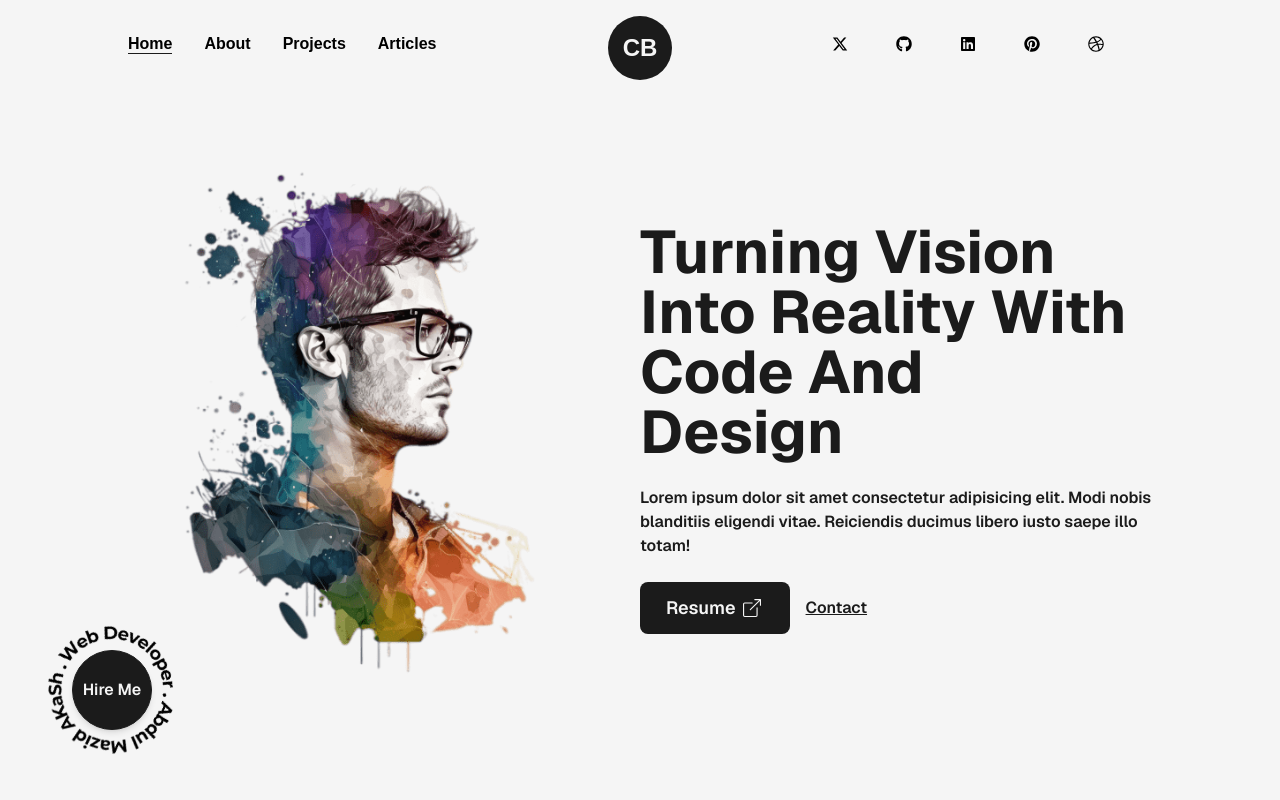
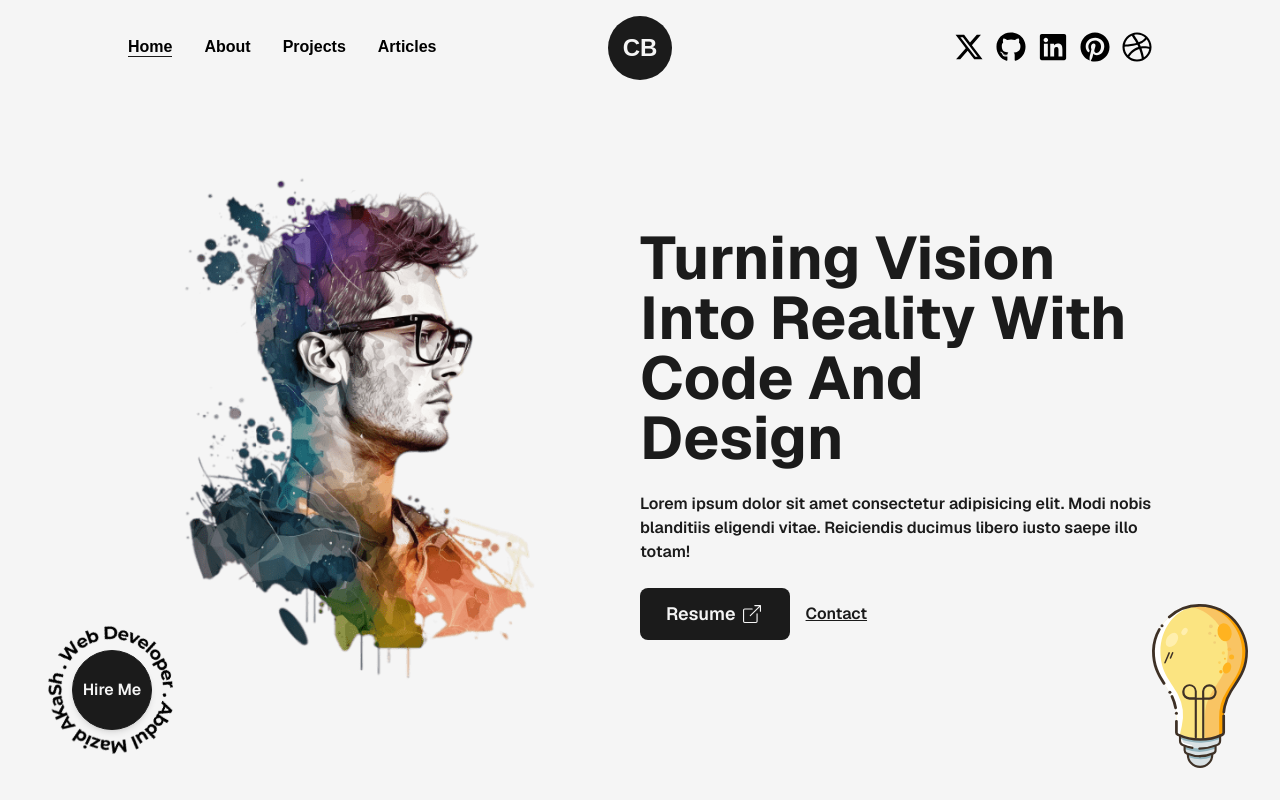
Before and after one commit to abdulmazidakash/f-next-js-portfolio-2025, a Next.js app: page / in a window 1280 px wide. Shown: the top 800 px of the page. Built offline with nearby package versions, Linux system fonts and the light colour scheme.

Commit message:
light and home page almost done

```diff
--- a/src/app/globals.css
+++ b/src/app/globals.css
@@ -20,11 +20,10 @@
 
     --animate-wiggle: wiggle 4s ease-in-out infinite;
   @keyframes wiggle {
-    0,
-    0% {
+    from {
       transform: rotate(0deg);
     }
-    100% {
+    to {
       transform: rotate(360deg);
     }
   }
--- a/src/components/Hero.jsx
+++ b/src/components/Hero.jsx
@@ -5,6 +5,7 @@ import AnimatedText from './AnimatedText'
 import Link from 'next/link'
 import { BsBoxArrowUpRight } from "react-icons/bs";
 import HireMe from './HireMe'
+import lightBulb from '../../public/images/svgs/miscellaneous_icons_1.svg'
 
 export default function Hero() {
   return (
@@ -28,8 +29,15 @@ export default function Hero() {
 				className='flex items-center bg-dark text-light p-2.5 px-6 rounded-lg text-lg font-semibold hover:bg-light hover:text-dark border-2 border-solid border-transparent hover:border-dark'
 				>Resume <BsBoxArrowUpRight className='w-6 ml-1' /></Link>
 				<Link href={'mailto:abcd@gmail.com'} target='_blank' className='ml-4 font-semibold capitalize underline'>Contact</Link>
+			{/* hire me component  */}
 			</div>
 				<HireMe/>
+			</div>
+
+			{/* lightBulb image  */}
+
+			<div className='absolute right-8 bottom-8 inline-block w-24'>
+				<Image src={lightBulb} alt='bulb' className='w-full h-auto'/>
 			</div>
 
 		</div>
--- a/src/components/navbar/Navbar.jsx
+++ b/src/components/navbar/Navbar.jsx
@@ -31,11 +31,11 @@ export default function Navbar() {
 		</nav>
 
 		<nav className='flex items-center justify-center flex-wrap'>
-			<motion.a href={'https://x.com'} target={'_blank'} whileHover={{y:-2}} whileTap={{scale: 0.9}} className='w-16'><FaXTwitter /></motion.a>
-			<motion.a href={'https://x.com'} target={'_blank'} whileHover={{y:-2}} whileTap={{scale: 0.9}} className='w-16'> <FaGithub /></motion.a>
-			<motion.a href={'https://x.com'} target={'_blank'} whileHover={{y:-2}} whileTap={{scale: 0.9}} className='w-16'><FaLinkedin /></motion.a>
-			<motion.a href={'https://x.com'} target={'_blank'} whileHover={{y:-2}} whileTap={{scale: 0.9}} className='w-16'><FaPinterest /></motion.a>
-			<motion.a href={'https://x.com'} target={'_blank'} whileHover={{y:-2}} whileTap={{scale: 0.9}} className='w-16'><FaDribbble /></motion.a>
+			<motion.a href={'https://x.com'} target={'_blank'} whileHover={{y:-2}} whileTap={{scale: 0.9}} className='text-3xl mr-3'><FaXTwitter /></motion.a>
+			<motion.a href={'https://x.com'} target={'_blank'} whileHover={{y:-2}} whileTap={{scale: 0.9}} className='text-3xl mr-3'> <FaGithub /></motion.a>
+			<motion.a href={'https://x.com'} target={'_blank'} whileHover={{y:-2}} whileTap={{scale: 0.9}} className='text-3xl mr-3'><FaLinkedin /></motion.a>
+			<motion.a href={'https://x.com'} target={'_blank'} whileHover={{y:-2}} whileTap={{scale: 0.9}} className='text-3xl mr-3'><FaPinterest /></motion.a>
+			<motion.a href={'https://x.com'} target={'_blank'} whileHover={{y:-2}} whileTap={{scale: 0.9}} className='text-3xl'><FaDribbble /></motion.a>
 			{/* <Link href={'/' } target='_blank'><FaSun /></Link>
 			<Link href={'/' } target='_blank'><FaMoon /></Link> */}
 		</nav>
```
